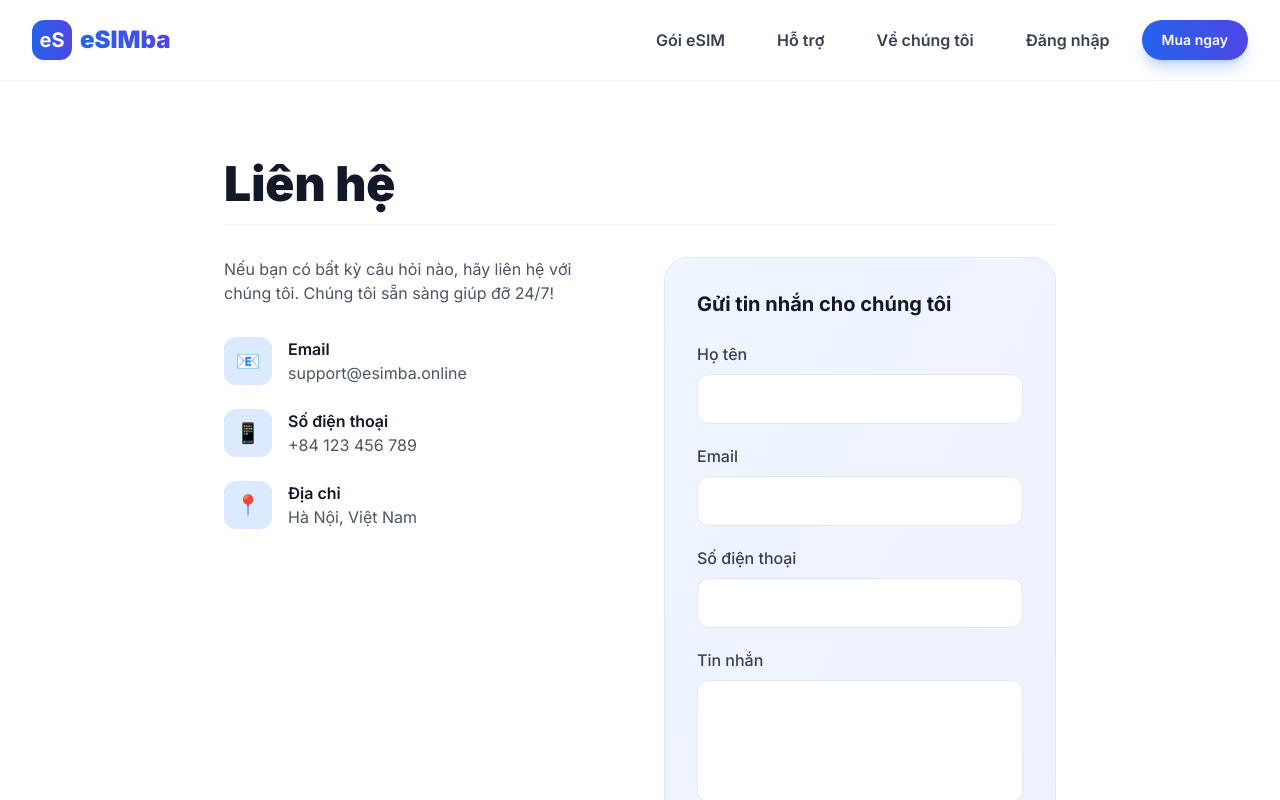
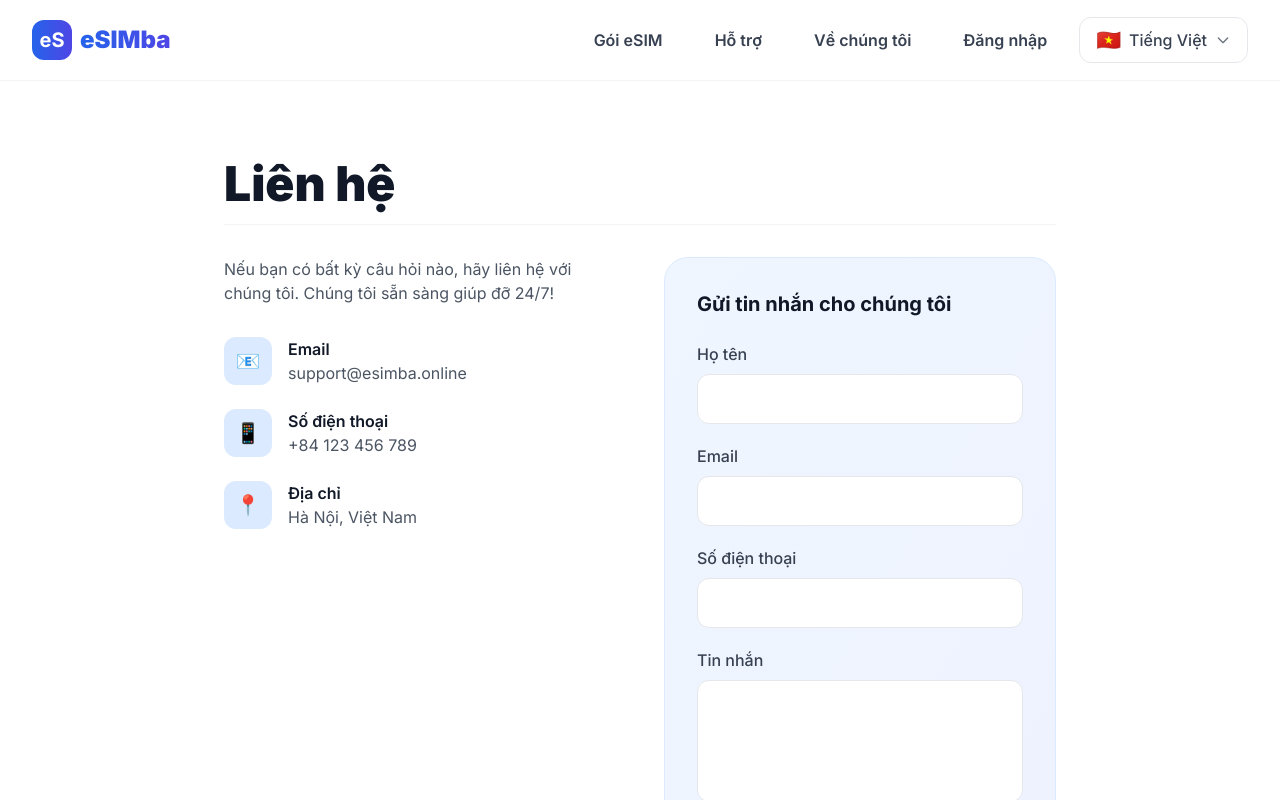
Before and after one commit to filescryplink/esimba, a Next.js app: page /public/support/contact in a window 1280 px wide. Shown: the top 800 px of the page. Built offline with nearby package versions, Linux system fonts and the light colour scheme.

Commit message:
Update users tab and replace Mua ngay with language selector

```diff
--- a/app/dashboard/admin/components/UsersTab.tsx
+++ b/app/dashboard/admin/components/UsersTab.tsx
@@ -13,7 +13,7 @@ interface User {
 export default function AdminUsersTab() {
   const [users, setUsers] = useState<User[]>([
     { id: '1', email: 'balv.airdrop@gmail.com', name: 'Admin', role: 'super_admin', createdAt: '01/01/2025' },
-    { id: '2', email: 'partner1@example.com', name: 'Partner 1', role: 'partner_admin', createdAt: '02/06/2025' },
+    { id: '2', email: 'vaytaichinh.top@gmail.com', name: 'Lee Finance', role: 'partner_admin', createdAt: '02/06/2025' },
     { id: '3', email: 'user3@example.com', name: 'User 3', role: 'user', createdAt: '08/06/2025' },
   ]);
   const [showViewModal, setShowViewModal] = useState(false);
--- a/components/Navbar.tsx
+++ b/components/Navbar.tsx
@@ -5,6 +5,13 @@ import { Button } from "./Button";
 
 export const Navbar = () => {
   const [isMenuOpen, setIsMenuOpen] = useState(false);
+  const [selectedLang, setSelectedLang] = useState('vi');
+  const [langMenuOpen, setLangMenuOpen] = useState(false);
+
+  const languages = [
+    { code: 'vi', name: 'Tiếng Việt', flag: '🇻🇳' },
+    { code: 'en', name: 'English', flag: '🇬🇧' },
+  ];
 
   return (
     <nav className="fixed top-0 left-0 right-0 z-50 bg-white/90 backdrop-blur-md border-b border-gray-100">
@@ -54,9 +61,38 @@ export const Navbar = () => {
               </div>
             </div>
             <a href="https://app.esimba.online" className="text-gray-700 hover:text-blue-600 font-semibold transition-colors">Đăng nhập</a>
-            <Button href="/esim" size="sm" variant="primary">
-              Mua ngay
-            </Button>
+
+            {/* Language Selector */}
+            <div className="relative">
+              <button
+                onClick={() => setLangMenuOpen(!langMenuOpen)}
+                className="flex items-center gap-2 px-4 py-2 border border-gray-200 rounded-xl hover:bg-gray-50 transition-colors"
+              >
+                <span className="text-xl">{languages.find(l => l.code === selectedLang)?.flag}</span>
+                <span className="font-medium text-gray-700">{languages.find(l => l.code === selectedLang)?.name}</span>
+                <svg className={`w-4 h-4 text-gray-500 transition-transform ${langMenuOpen ? 'rotate-180' : ''}`} fill="none" stroke="currentColor" viewBox="0 0 24 24">
+                  <path strokeLinecap="round" strokeLinejoin="round" strokeWidth={2} d="M19 9l-7 7-7-7" />
+                </svg>
+              </button>
+
+              {langMenuOpen && (
+                <div className="absolute right-0 mt-2 w-48 bg-white rounded-2xl shadow-xl border border-gray-100 py-2 z-50">
+                  {languages.map(lang => (
+                    <button
+                      key={lang.code}
+                      onClick={() => {
+                        setSelectedLang(lang.code);
+                        setLangMenuOpen(false);
+                      }}
+                      className={`w-full flex items-center gap-3 px-4 py-2 text-left hover:bg-gray-50 transition-colors ${selectedLang === lang.code ? 'bg-blue-50 text-blue-600' : 'text-gray-700'}`}
+                    >
+                      <span className="text-xl">{lang.flag}</span>
+                      <span className="font-medium">{lang.name}</span>
+                    </button>
+                  ))}
+                </div>
+              )}
+            </div>
           </div>
 
           {/* Mobile Menu Button */}
@@ -92,13 +128,25 @@ export const Navbar = () => {
               <p className="px-4 py-2 text-sm font-semibold text-gray-500 uppercase tracking-wider">Về chúng tôi</p>
               <a href="/about" className="block px-4 py-2 text-gray-700 hover:bg-blue-50 hover:text-blue-600 rounded-xl transition-colors">Giới thiệu</a>
               <a href="/about/privacy" className="block px-4 py-2 text-gray-700 hover:bg-blue-50 hover:text-blue-600 rounded-xl transition-colors">Chính sách bảo mật</a>
-              <a href="/about/terms" className="block px-4 py-2 text-gray-700 hover:bg-blue-50 hover:text-blue-600 rounded-xl transition-colors">Điều khoản sử dụng</a>
+              <a href="/about/terms" className="block px-4 py-2 text-gray-700 hover:bg-blue-50 hover:text-blue-600 rounded-xl transition-colors">Điều khoản</a>
             </div>
-            <div className="border-t border-gray-100 pt-4 flex flex-col gap-3">
+            <div className="border-t border-gray-100 pt-4">
+              <p className="px-4 py-2 text-sm font-semibold text-gray-500 uppercase tracking-wider">Ngôn ngữ</p>
+              <div className="flex gap-2 p-2">
+                {languages.map(lang => (
+                  <button
+                    key={lang.code}
+                    onClick={() => setSelectedLang(lang.code)}
+                    className={`flex-1 flex items-center justify-center gap-2 px-3 py-2 border rounded-xl transition-colors ${selectedLang === lang.code ? 'border-blue-600 bg-blue-50 text-blue-600' : 'border-gray-200 hover:bg-gray-50'}`}
+                  >
+                    <span>{lang.flag}</span>
+                    <span className="font-medium">{lang.name}</span>
+                  </button>
+                ))}
+              </div>
+            </div>
+            <div className="border-t border-gray-100 pt-4">
               <a href="https://app.esimba.online" className="w-full text-center px-4 py-3 bg-gray-100 hover:bg-gray-200 text-gray-800 font-semibold rounded-full transition-colors">Đăng nhập</a>
-              <Button href="/esim" variant="primary" className="w-full">
-                Mua ngay
-              </Button>
             </div>
           </div>
         </div>
```
